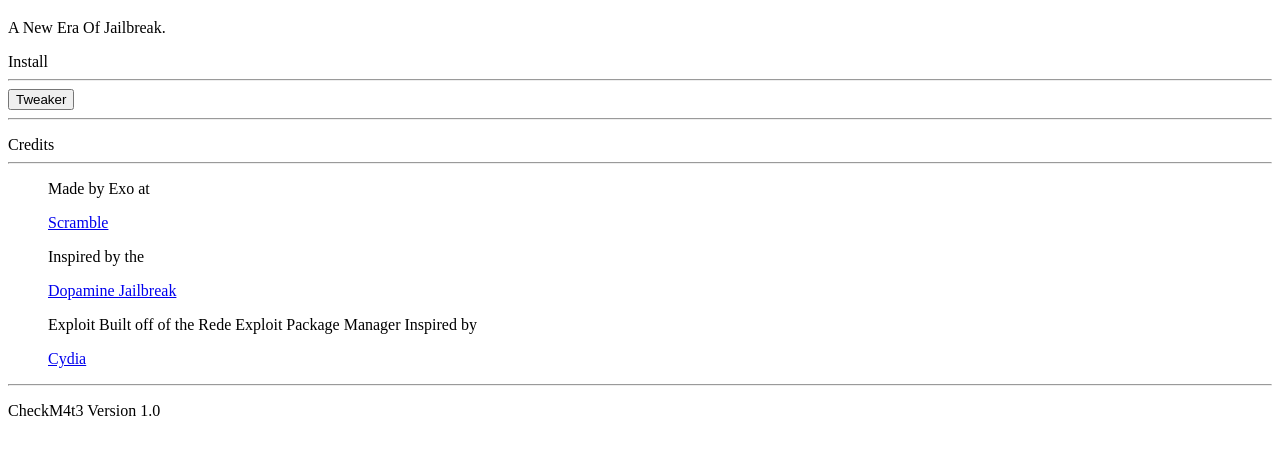
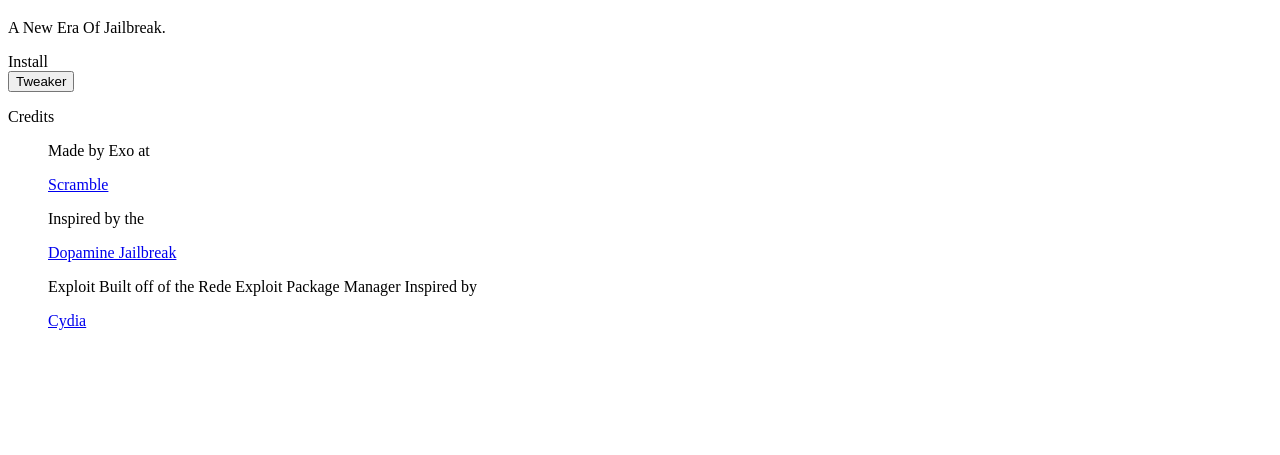
Before and after one commit to xTGuy/CheckM4t3-Loader, a plain HTML site: page index.html in a window 1280 px wide. Shown: the part 61-516 px from the top of the page. Drawn offline with Linux system fonts and the light colour scheme.

Commit message:
Update index.html

```diff
--- a/index.html
+++ b/index.html
@@ -9,7 +9,6 @@
     </p>
     <div>
     <h7>Install</h7>
-    <hr>
       <div>
       <a href="https://mega.nz/file/63hBFZgD#3z3AnCIMyhlIpGCR9hLEK5dtsW7eXnnXXqyJCesN9PQ">
         <button>
@@ -17,20 +16,14 @@
         </button>
       </a>
       </div>
-      <hr>
       <p></p>
       <h7>Credits</h7>
-      <hr>
       <ul>
         Made by Exo at <a href="https://scramble.glide.page"><p>Scramble</p></a>
         Inspired by the <a href="https://ellekit.space/dopamine/"><p>Dopamine Jailbreak</p></a>
         Exploit Built off of the Rede Exploit
         Package Manager Inspired by <a href="https://www.saurik.com/telesphoreo.html"><p>Cydia</p></a>
       </ul>
-      <hr>
-
-
-      <p>CheckM4t3 Version 1.0</p>
     </div>
   </body>
 </html>
```
